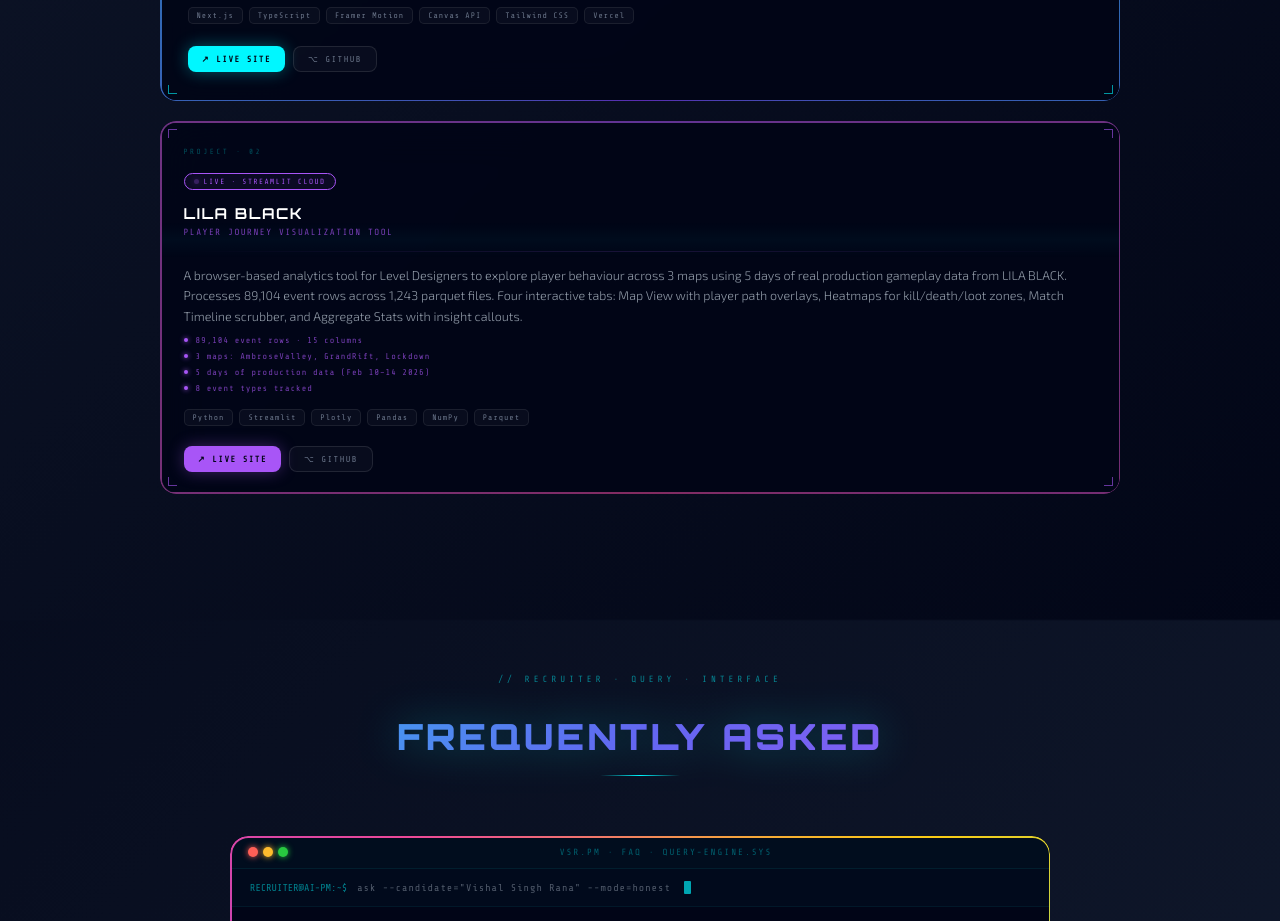
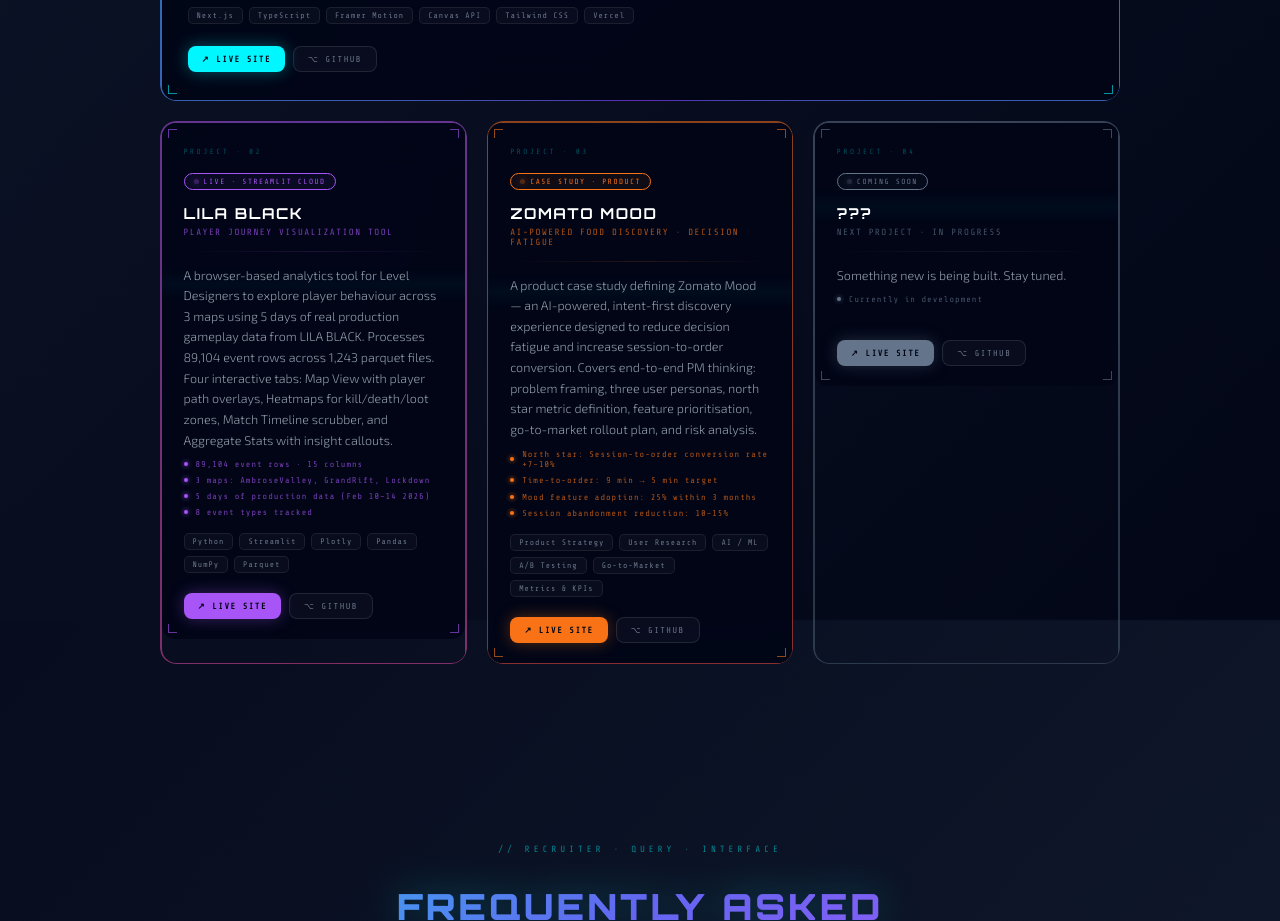
Before and after one commit to VishalSinghRana/AI-Resume, a Next.js app in the folder ai-resume/: page / in a window 1280 px wide. Shown: the part 4580-5501 px from the top of the page. Built offline with nearby package versions, Linux system fonts and the light colour scheme.

Commit message:
Added 3rd Project

```diff
--- a/ai-resume/app/components/Navbar.tsx
+++ b/ai-resume/app/components/Navbar.tsx
@@ -10,7 +10,7 @@
   { label: "IMPACT",     href: "#metrics",  tag: "KPI",   code: "02" },
   { label: "EXPERIENCE", href: "#timeline", tag: "LOG",   code: "03" },
   { label: "SKILLS",     href: "#skills",   tag: "SYS",   code: "04" },
-  { label: "PROJECTS",   href: "#projects", tag: "BUILD",   code: "05" },
+  { label: "PROJECTS",   href: "#projects", tag: "BUILD", code: "05" },
   { label: "FAQ",        href: "#faq",      tag: "QUERY", code: "06" },
 ];
 
--- a/ai-resume/app/components/Projects.tsx
+++ b/ai-resume/app/components/Projects.tsx
@@ -43,6 +43,47 @@
       "3 maps: AmbroseValley, GrandRift, Lockdown",
       "5 days of production data (Feb 10–14 2026)",
       "8 event types tracked",
+    ],
+  },
+  {
+    id: "03",
+    featured: false,
+    status: "CASE STUDY · PRODUCT",
+    statusColor: "#f97316",
+    name: "ZOMATO MOOD",
+    tagline: "AI-POWERED FOOD DISCOVERY · DECISION FATIGUE",
+    accent: "#f97316",
+    accent2: "#ef4444",
+    rgb: "249,115,22",
+    description:
+      "A product case study defining Zomato Mood — an AI-powered, intent-first discovery experience designed to reduce decision fatigue and increase session-to-order conversion. Covers end-to-end PM thinking: problem framing, three user personas, north star metric definition, feature prioritisation, go-to-market rollout plan, and risk analysis.",
+    tech: ["Product Strategy", "User Research", "AI / ML", "A/B Testing", "Go-to-Market", "Metrics & KPIs"],
+    liveUrl: "https://www.notion.so/PRODUCT-CASE-STUDY-337a1528eced80e782f8caa1cdbc6eb5",
+    githubUrl: "https://www.notion.so/PRODUCT-CASE-STUDY-337a1528eced80e782f8caa1cdbc6eb5",
+    highlights: [
+      "North star: Session-to-order conversion rate +7–10%",
+      "Time-to-order: 9 min → 5 min target",
+      "Mood feature adoption: 25% within 3 months",
+      "Session abandonment reduction: 10–15%",
+    ],
+  },
+  {
+    id: "04",
+    featured: false,
+    status: "COMING SOON",
+    statusColor: "#64748b",
+    name: "???",
+    tagline: "NEXT PROJECT · IN PROGRESS",
+    accent: "#64748b",
+    accent2: "#475569",
+    rgb: "100,116,139",
+    description:
+      "Something new is being built. Stay tuned.",
+    tech: [],
+    liveUrl: "#",
+    githubUrl: "#",
+    highlights: [
+      "Currently in development",
     ],
   },
 ];
```
